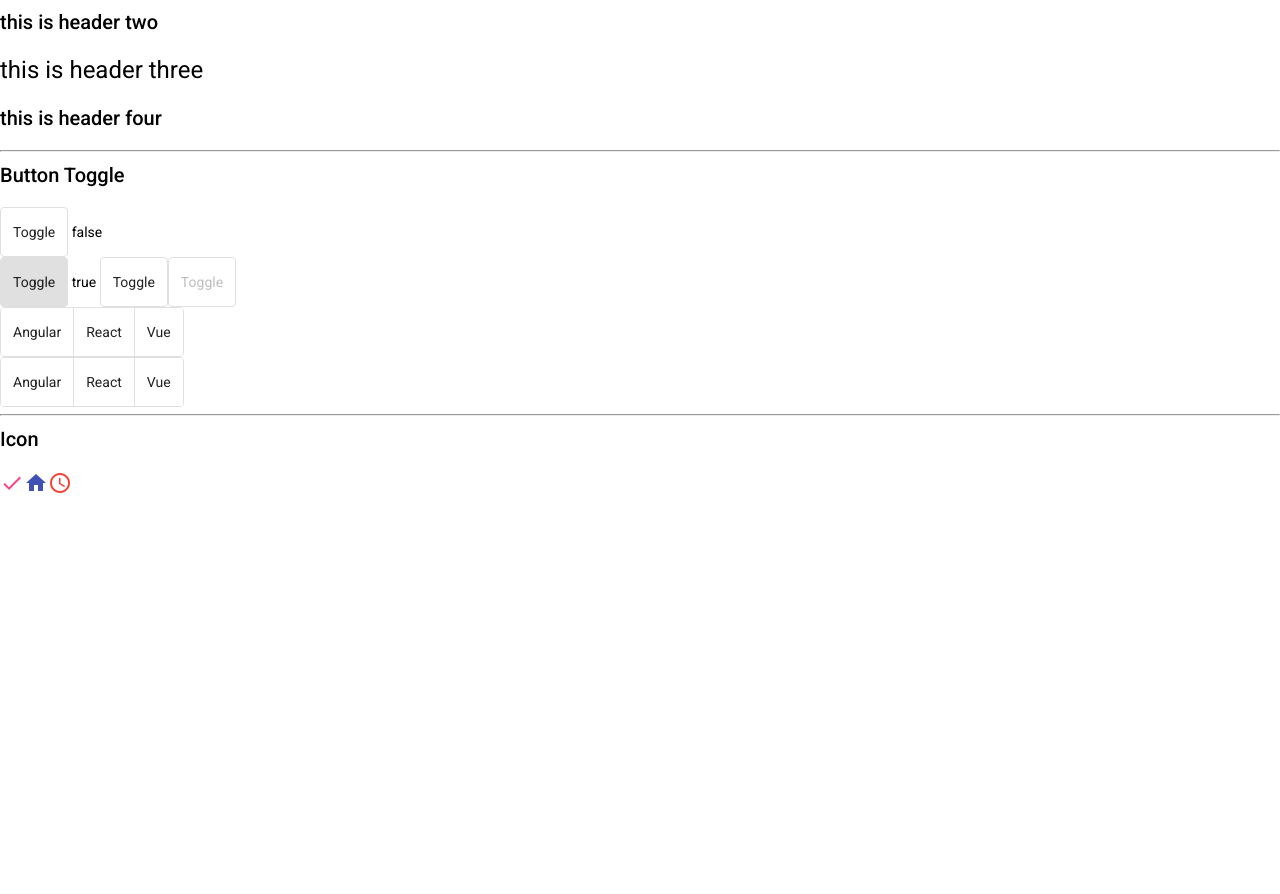
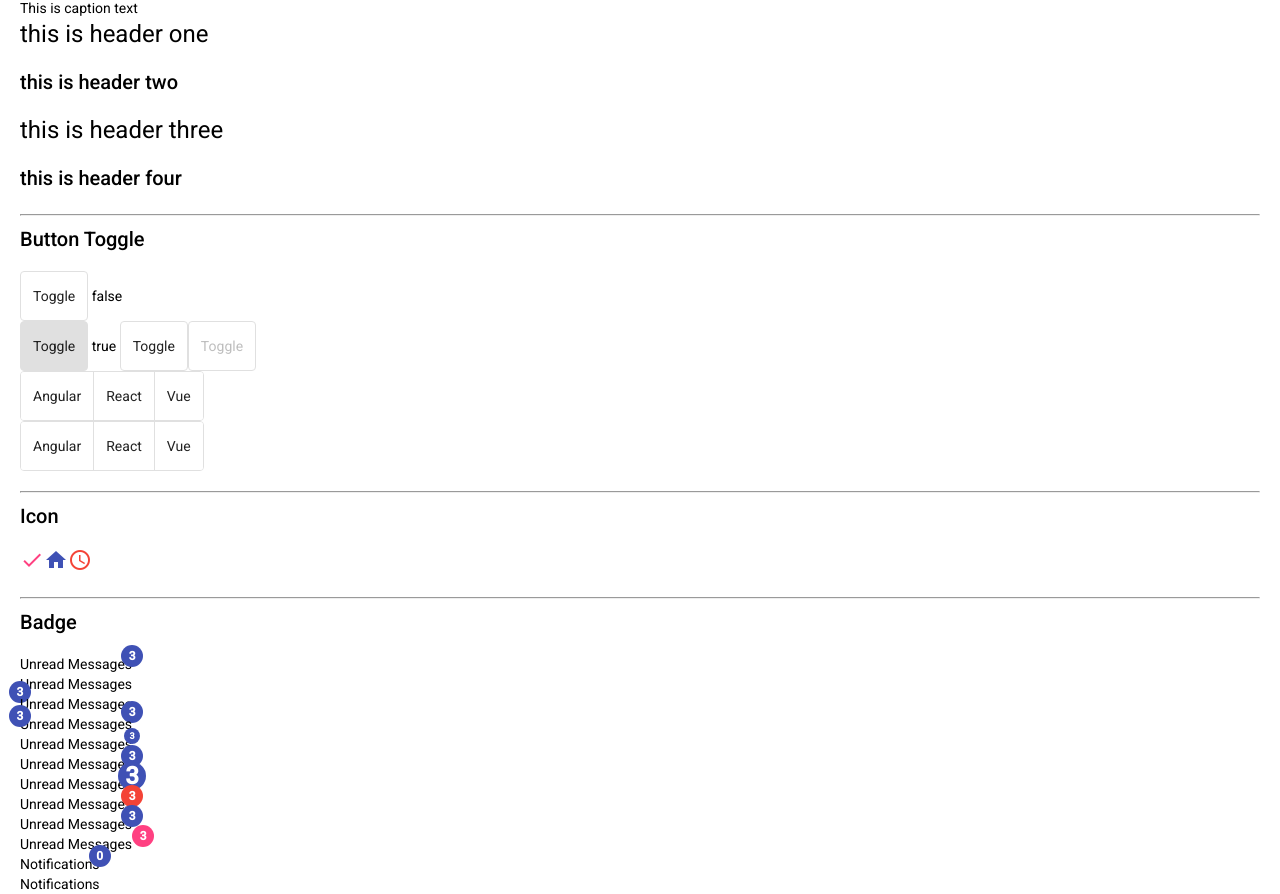
Before and after one commit to mhkmcp/angular-material, an Angular app: page / in a window 1280 px wide. Shown: the part 962-1856 px from the top of the page. Before the commit the page ends 1462 px from the top, so only its background shows below. Built offline with nearby package versions, Linux system fonts and the light colour scheme.

Commit message:
added badge

```diff
--- a/src/app/app.component.css
+++ b/src/app/app.component.css
@@ -1,3 +1,9 @@
+section {
+    margin: 20px;
+}
 button {
     margin: 10px;
 }
+section > div {
+    margin: 3rerm;
+}
--- a/src/app/app.component.html
+++ b/src/app/app.component.html
@@ -85,3 +85,44 @@
   <mat-icon color="warn">schedule</mat-icon>
   <!-- Icons are from https://fonts.google.com/icons?selected=Material+Icons -->
 </section>
+
+<section>
+  <hr>
+  <h2>Badge</h2>
+  <div>
+    <span matBadge="3">Unread Messages</span>
+  </div>
+  <div>
+    <span matBadge="3" matBadgePosition="below before">Unread Messages</span>
+  </div>
+  <div>
+    <span matBadge="3" matBadgePosition="below after">Unread Messages</span>
+  </div>
+  <div>
+    <span matBadge="3" matBadgePosition="above before">Unread Messages</span>
+  </div>
+  <div>
+    <span matBadge="3" matBadgeSize="small">Unread Messages</span>
+  </div>
+  <div>
+    <span matBadge="3" matBadgeSize="medium">Unread Messages</span>
+  </div>
+  <div>
+    <span matBadge="3" matBadgeSize="large">Unread Messages</span>
+  </div>
+  <div>
+    <span matBadge="3" matBadgeColor="warn">Unread Messages</span>
+  </div>
+  <div>
+    <span matBadge="3" matBadgeColor="primary">Unread Messages</span>
+  </div>
+  <div>
+    <span matBadge="3" matBadgeColor="accent" matBadgeOverlap="false">Unread Messages</span>
+  </div>
+  <div>
+    <span [matBadge]="notifications">Notifications</span>
+  </div>
+  <div>
+    <span [matBadge]="notifications" [matBadgeHidden]="notifications === 0">Notifications</span>
+  </div>
+</section>
--- a/src/app/app.component.ts
+++ b/src/app/app.component.ts
@@ -7,4 +7,5 @@ import { Component } from '@angular/core';
 })
 export class AppComponent {
   title = 'angular-material';
+  notifications = 0;
 }
--- a/src/app/material/material.module.ts
+++ b/src/app/material/material.module.ts
@@ -2,12 +2,14 @@ import { NgModule } from '@angular/core';
 import { MatButtonModule } from '@angular/material/button';
 import { MatButtonToggleModule } from '@angular/material/button-toggle';
 import { MatIconModule } from '@angular/material/icon';
+import { MatBadgeModule } from '@angular/material/badge';
 
 
 const MaterialComponents = [
   MatButtonModule,
   MatButtonToggleModule,
   MatIconModule,
+  MatBadgeModule,
 ]
 
 @NgModule({
```
